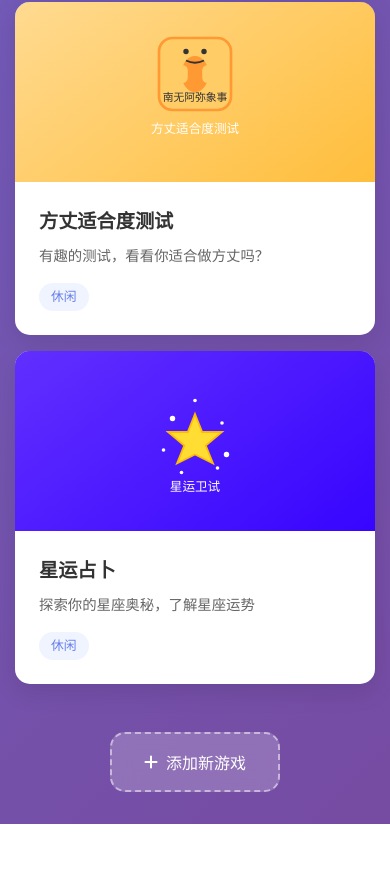
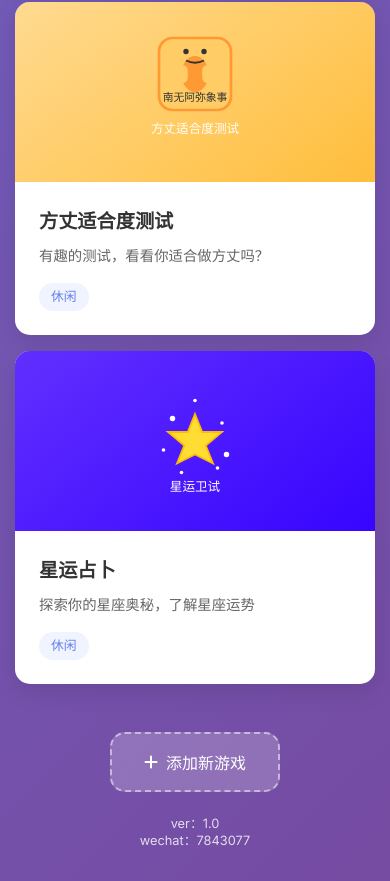
Before and after one commit to zwaley/GameHub, a plain HTML site: page index.html in a window 390 px wide. Shown: the part 3050-3931 px from the top of the page. Before the commit the page ends 3874 px from the top, so only its background shows below. Drawn offline with Linux system fonts and the light colour scheme.

Commit message:
Add files via upload

```diff
--- a/index.html
+++ b/index.html
@@ -42,12 +42,18 @@
                 </div>
             </section>
 
-            <!-- Add Game Button -->
+            <!-- Add Game Button and Footer -->
             <section class="add-game-section">
-                <button class="add-game-btn" id="addGameBtn">
-                    <i class="fas fa-plus"></i>
-                    添加新游戏
-                </button>
+                <div class="footer-content">
+                    <button class="add-game-btn" id="addGameBtn">
+                        <i class="fas fa-plus"></i>
+                        添加新游戏
+                    </button>
+                    <div class="copyright-info">
+                        <div class="version">ver：1.0</div>
+                        <div class="wechat">wechat：7843077</div>
+                    </div>
+                </div>
             </section>
         </main>
     </div>
--- a/styles.css
+++ b/styles.css
@@ -220,8 +220,15 @@ body {
 
 /* Add Game Section */
 .add-game-section {
-    text-align: center;
     margin-top: 3rem;
+}
+
+.footer-content {
+    display: flex;
+    justify-content: space-between;
+    align-items: center;
+    flex-wrap: wrap;
+    gap: 1rem;
 }
 
 .add-game-btn {
@@ -238,13 +245,24 @@ body {
     display: flex;
     align-items: center;
     gap: 0.5rem;
-    margin: 0 auto;
 }
 
 .add-game-btn:hover {
     background: rgba(255, 255, 255, 0.3);
     border-color: rgba(255, 255, 255, 0.8);
     transform: translateY(-2px);
+}
+
+.copyright-info {
+    color: rgba(255, 255, 255, 0.8);
+    text-align: right;
+    font-size: 0.8rem;
+    line-height: 1.3;
+}
+
+.copyright-info .version,
+.copyright-info .wechat {
+    margin: 0;
 }
 
 /* Modal Styles */
@@ -451,6 +469,17 @@ body {
         gap: 1rem;
     }
 
+    .footer-content {
+        flex-direction: column;
+        align-items: center;
+        text-align: center;
+        gap: 1.5rem;
+    }
+
+    .copyright-info {
+        text-align: center;
+    }
+
     .form-actions {
         flex-direction: column;
     }
```
